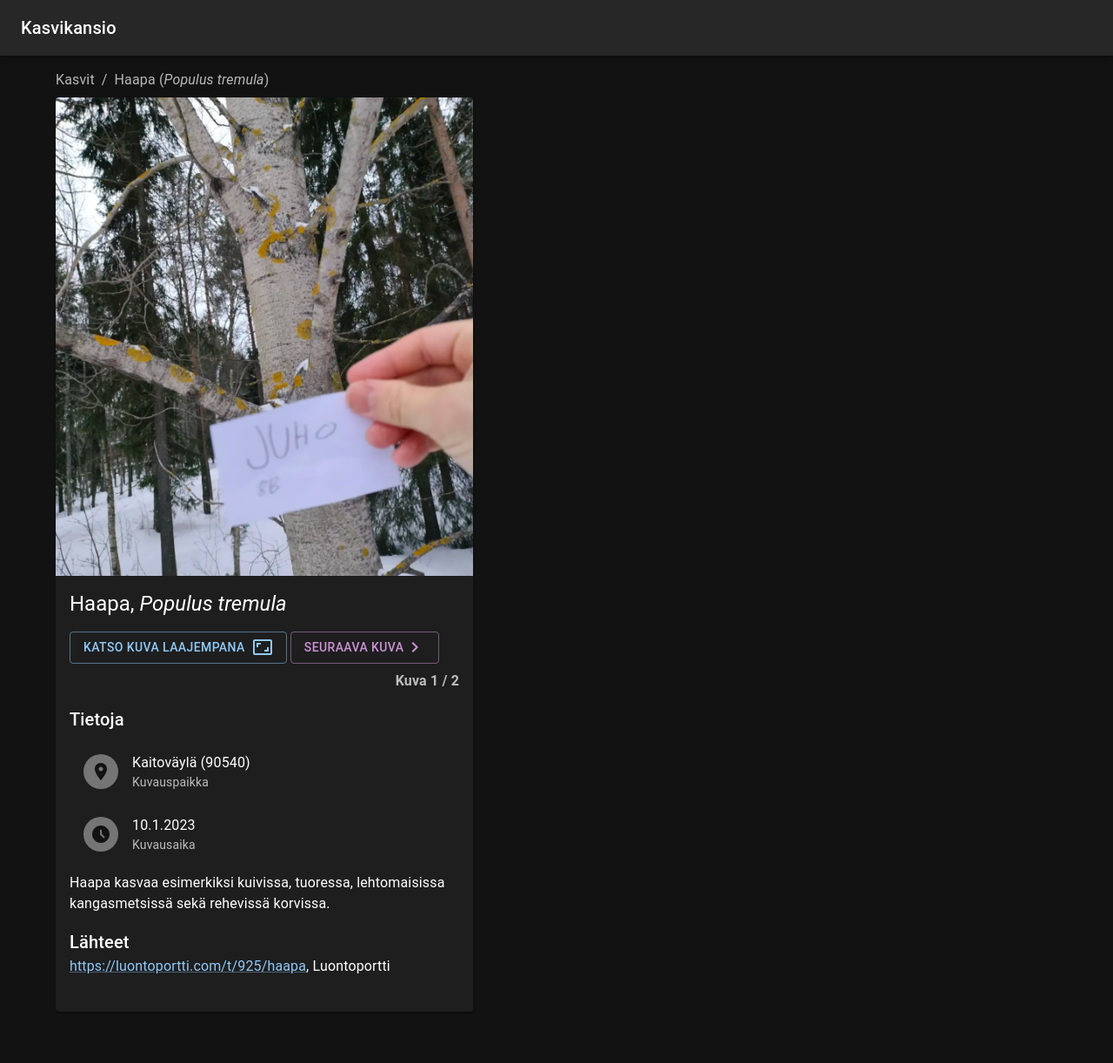
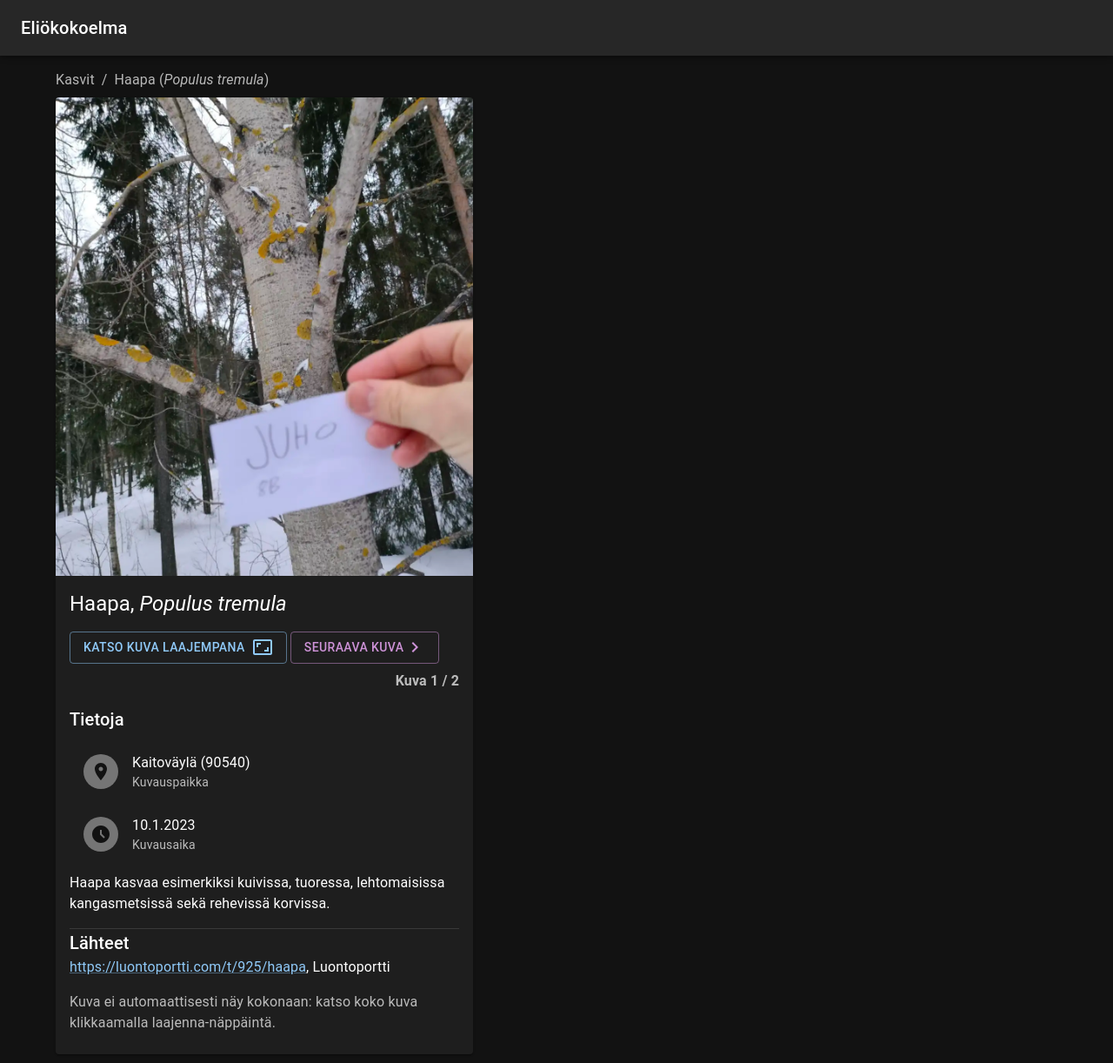
Before and after one commit to juhopohjonen/kasvikansio, a React (Create React App) app: page /kasvi/Haapa in a window 1280 px wide. Shown: the top 1222 px of the page at 87% size. Before the commit the page ends 1187 px from the top, so only its background shows below. Built offline with nearby package versions, Linux system fonts and the light colour scheme.

Commit message:
final commit: 26!

```diff
--- a/public/index.html
+++ b/public/index.html
@@ -13,7 +13,7 @@
 
     <link rel="manifest" href="%PUBLIC_URL%/manifest.json" />
 
-    <title>Kasvikansio 2023</title>
+    <title>Eliökokoelma 2023</title>
   </head>
   <body>
     <noscript>You need to enable JavaScript to run this app.</noscript>
--- a/src/App.js
+++ b/src/App.js
@@ -13,6 +13,7 @@ function App() {
             <Route index element={<Index />} />
 
             <Route path='kasvi/:id' element={<Kasvi />} />
+            <Route path='*' element={<h1>404 - Ei löydy</h1>} />
 
           </Route>
         </Routes>
--- a/src/Components/KasviKortit.jsx
+++ b/src/Components/KasviKortit.jsx
@@ -7,6 +7,7 @@ import AspectRatioIcon from '@mui/icons-material/AspectRatio';
 import NavigateNextIcon from '@mui/icons-material/NavigateNext';
 import RoomIcon from '@mui/icons-material/Room';
 import AccessTimeFilledIcon from '@mui/icons-material/AccessTimeFilled';
+import YardIcon from '@mui/icons-material/Yard';
 
 const KasviThumb = ({ title, officName, images, id }) => {
     const linkToKasvi = `/kasvi/${id}`
@@ -51,7 +52,7 @@ const KasviThumb = ({ title, officName, images, id }) => {
 }
 
 const KasviKortti = (props) => {
-    const { images, officName, title, contentArr, infoCard, lahteet } = props
+    const { images, officName, title, contentArr, infoCard, lahteet, kasvupaikka } = props
     console.log(props)
 
     const [imageIndex, setIndex] = useState(0)
@@ -101,7 +102,7 @@ const KasviKortti = (props) => {
                 <Typography sx={{ mt: 1 }} color='text.secondary' textAlign='right' variant='body1' paragraph><b>Kuva {imageIndex + 1} / {images.length}</b></Typography>
 
 
-                <InfoCard infoCard={infoCard} contentArr={contentArr} />
+                <InfoCard infoCard={infoCard} contentArr={contentArr} kasvupaikka={kasvupaikka} />
 
                 {
                     lahteet && lahteet.length > 0
@@ -115,13 +116,19 @@ const KasviKortti = (props) => {
                         : null
                 }
 
+
+            <Typography variant='p' color='text.secondary'>
+                Kuva ei automaattisesti näy kokonaan: katso koko kuva klikkaamalla laajenna-näppäintä.
+            </Typography>
+
+
             </CardContent>
 
         </Card>
     )
 }
 
-const InfoCard = ({ infoCard, contentArr }) => {
+const InfoCard = ({ infoCard, contentArr, kasvupaikka }) => {
     if (!infoCard) {
         return null
     }
@@ -157,6 +164,19 @@ const InfoCard = ({ infoCard, contentArr }) => {
                         </ListItem>
                     ) : null
                 }
+
+                {
+                    kasvupaikka ? (
+                        <ListItem>
+                            <ListItemAvatar>
+                                <Avatar>
+                                    <YardIcon />
+                                </Avatar>
+                            </ListItemAvatar>
+                            <ListItemText primary={kasvupaikka} secondary="Kasvupaikka" />
+                        </ListItem>
+                    ) : null
+                }
             </List>
 
 
@@ -165,6 +185,7 @@ const InfoCard = ({ infoCard, contentArr }) => {
 
             }) : null}
 
+            <Divider />
         </>
     )
 }
--- a/src/Layout.jsx
+++ b/src/Layout.jsx
@@ -15,7 +15,7 @@ const Layout = () => {
 
             <AppBar>
                 <Toolbar>
-                    <Typography variant='h6' sx={{ textDecoration: 'none', color: 'white' }} component={Link} to='/'>Kasvikansio</Typography>
+                    <Typography variant='h6' sx={{ textDecoration: 'none', color: 'white' }} component={Link} to='/'>Eliökokoelma</Typography>
 
                 </Toolbar>
             </AppBar>
--- a/src/Sites/Kasvi.jsx
+++ b/src/Sites/Kasvi.jsx
@@ -1,4 +1,4 @@
-import { Breadcrumbs, Link as MuiLink } from "@mui/material"
+import { Breadcrumbs, Link as MuiLink, Typography } from "@mui/material"
 import { Link, useParams } from "react-router-dom"
 import { KasviKortti } from "../Components/KasviKortit"
 
@@ -7,6 +7,15 @@ import kasvit from "../kasvit"
 const Kasvi = () => {
     const { id } = useParams()
     const kasvi = kasvit.find(kasvi => kasvi.id === id)
+
+    if (!kasvi) {
+        return (
+            <>
+                <Typography variant='h1'>Ei löydy</Typography>
+                <Typography paragraph>Osumaa ei löytynyt.</Typography>
+            </>
+        )
+    }
 
 
     return (
--- a/src/kasvit.js
+++ b/src/kasvit.js
@@ -1,12 +1,11 @@
 import manty1 from './Kasvikuvat/Mänty/manty1.webp'
 import manty2 from './Kasvikuvat/Mänty/manty2.webp'
-
 import haapa1 from './Kasvikuvat/Haapa/haapa1.webp'
 import haapa2 from './Kasvikuvat/Haapa/haapa2.webp'
-
 import harmaalokki1 from './Kasvikuvat/Harmaalokki/lokki.webp'
 import nokkosperhonen1 from './Kasvikuvat/Nokkosperhonen/nokkosperhonen.webp'
 import rauduskoivu1 from './Kasvikuvat/Rauduskoivu/rauduskoivu1.webp'
+import rauduskoivu2 from './Kasvikuvat/Rauduskoivu/rauduskoivu2.webp'
 import telkka1 from './Kasvikuvat/Telkka/telkka1.webp'
 import kalvolude from './Kasvikuvat/Kalvolude/kalvolude1.webp'
 import sormipaisukarve from './Kasvikuvat/Sormipaisukarve/sormi.jpg'
@@ -27,9 +26,10 @@ import ampiaisvieras from './Kasvikuvat/Ampiaisvieras/ampiaisvieras.webp'
 import seinasammal from './Kasvikuvat/Seinasammal/seinasammal.jpg'
 import virnaperhonen from './Kasvikuvat/Virnaperhonen/virnaperhonen.jpg'
 import hamahakki from './Kasvikuvat/Hamahakki/hamahakki.jpg'
+import samettipunkki from './Kasvikuvat/Samettipunkki/samettipunkki.jpg'
 
 class Kasvi {
-    constructor(title, officName, images, contentArr, infoCard, lahteet) {
+    constructor(title, officName, images, contentArr, infoCard, lahteet, kasvupaikka) {
         this.title = title
         this.officName = officName
         this.images = images
@@ -45,6 +45,7 @@ class Kasvi {
         this.contentArr = contentArr
         this.infoCard = infoCard
         this.lahteet = lahteet
+        this.kasvupaikka = kasvupaikka
     }
 }
 
@@ -62,7 +63,7 @@ const kasvit = [
     },
     [
         new Lahde("https://luontoportti.com/t/922/manty", 'Luontoportti')
-    ]),
+    ], 'Niin soilla kuin metsissäkin'),
 
     new Kasvi('Haapa', 'Populus tremula', [haapa1, haapa2], [
         'Haapa kasvaa esimerkiksi kuivissa, tuoressa, lehtomaisissa kangasmetsissä sekä rehevissä korvissa.'
@@ -84,10 +85,10 @@ const kasvit = [
         kuvauspaikka: 'Puutossalmen lossi, Pohjois-Savo'
     }),
 
-    new Kasvi('Rauduskoivu', 'Betula pendula', [rauduskoivu1], [], {
+    new Kasvi('Rauduskoivu', 'Betula pendula', [rauduskoivu1, rauduskoivu2], ['Katso kuva 2!'], {
         kuvausaika: '10.1.2023',
         kuvauspaikka: 'Oulun normaalikoulun piha'
-    }),
+    }, [new Lahde('https://heinavesi.fi/rauduskoivu', 'Heinävesi')], 'Keski -ja runsasravinteiset kasvupaikat'),
 
     new Kasvi('Telkkä', 'Bucephala clangula', [telkka1], [], {
         kuvausaika: '28.6.2022',
@@ -108,14 +109,6 @@ const kasvit = [
     ]
     ),
 
-    new Kasvi('Kurki', 'Grus grus', [kurki], ['Kurki on suuri lintu, jonka arvioitu pesimäkanta Suomessa on n. 40 000 paria. Se talvehti Pohjois-Arfrikassa. Tuntomerkkeinä pitkät jalat ja kaula. Harmaa lintu.'], {
-        kuvausaika: '20.7.2022',
-        kuvauspaikka: 'Juonionlahti, Kuopio'
-    },
-    [
-        new Lahde('https://luontoportti.com/t/599/kurki', 'Luontoportti')
-    ]),
-
     new Kasvi('Haisupimikkä', 'Bolitophagus reticulatus', [haisupimikka], ['Haisupimikkä on kovakuoriainen. Haisupimikkä voi kuoriutua esimerkiksi taulakäävästä. Sen uhanalaisuusluokitus on elinvoimainen., '], {
         kuvausaika: '31.5.2022',
         kuvauspaikka: 'Kuivasjärvi, Oulu'
@@ -128,7 +121,9 @@ const kasvit = [
     new Kasvi('Haavankeltajäkälä', 'Xanthoria parietina', [haavankeltajakala], ['Haavankeltajäkälä on ruusukkeina kasvava keltainen jäkälä.'], {
         kuvausaika: '4.3.2023',
         kuvauspaikka: 'Linnanmaa, Oulu'
-    },),
+    }, [new Lahde('https://kasvio.avoin.jyu.fi/laji.php?id=354', 'Valokki-nettikasvio')],
+    'Puiden rungoilla'
+    ),
 
     new Kasvi('Pörrökääpä', 'Cerrena unicolor', [porrokaapa], ['Pörrökääpä on Suomessa yleinen kääpälaji. Sen uhanalaisuusluokitus Suomessa on elinvoimainen. Kyseinen kääpälaji aiheittaa valkolahoa lehtipuilla.'], {
         kuvausaika: '4.3.2023',
@@ -136,7 +131,7 @@ const kasvit = [
     },
     [
         new Lahde('https://inaturalist.laji.fi/taxa/194476-Cerrena-unicolor', 'iNaturalist Fi (Laji.fi)')
-    ]),
+    ], 'Tyypillisesti koivut isäntäpuina.'),
 
     new Kasvi('Järviruoko', 'Phragmites australis', [jarviruoko], ['Ruohovartinen kasvi. Kasvaa tyypillisesti rannoilla. Lisääntyy siemenien ja juurakoiden avulla. Ainoa suomessa kasvava ruokolaji: linnut käyttävät ruoikoita ruokailupaikkana.'], {
         kuvausaika: '4.3.2023',
@@ -192,10 +187,12 @@ const kasvit = [
         kuvauspaikka: 'Huutilampi,Oulu'
     }),
 
-    new Kasvi('Seinäsammal', 'Pleurozium schreberi', [seinasammal], {
+    new Kasvi('Seinäsammal', 'Pleurozium schreberi', [seinasammal], [], {
         kuvausaika: '31.1.2023',
         kuvauspaikka: 'Kaijoharju-Linnanmaa, Oulu'
-    }),
+    }, [
+        new Lahde('https://www.upmforestlife.com/fi/lajit/sein%C3%A4sammal#:~:text=Sein%C3%A4sammal%20kasvaa%20maassa%2C%20lahopuilla%2C%20kivill%C3%A4,on%20aikanaan%20k%C3%A4ytetty%20seinien%20tiivist%C3%A4miseen.', 'Upm Forest Life')
+    ], 'Maassa, lahopuilla, kivillä, rämeiden mättäillä'),
 
     new Kasvi('Virnaperhonen', 'Leptidea sinapis', [virnaperhonen], {
         kuvausaika: '31.5.2023',
@@ -205,7 +202,20 @@ const kasvit = [
     new Kasvi('Hämähäkki', 'Entelegynae', [hamahakki], {
         kuvausaika: '11.6.2022',
         kuvauspaikka: 'Kaijonharju, Oulu'
-    })
+    }),
+
+    new Kasvi('Samettipunkki', 'Trombidium', [samettipunkki], [], {
+        kuvausaika: '1.6.2022',
+        kuvauspaikka: 'Letonniemen suojelualue'
+    }),
+
+    new Kasvi('Kurki', 'Grus grus', [kurki], ['Kurki on suuri lintu, jonka arvioitu pesimäkanta Suomessa on n. 40 000 paria. Se talvehti Pohjois-Arfrikassa. Tuntomerkkeinä pitkät jalat ja kaula. Harmaa lintu.'], {
+        kuvausaika: '20.7.2022',
+        kuvauspaikka: 'Juonionlahti, Kuopio'
+    },
+    [
+        new Lahde('https://luontoportti.com/t/599/kurki', 'Luontoportti')
+    ])
 
 ,]
 
```
Also changed, not shown: src/Kasvikuvat/Rauduskoivu/rauduskoivu2.webp (added), src/Kasvikuvat/Samettipunkki/samettipunkki.jpg (added).
